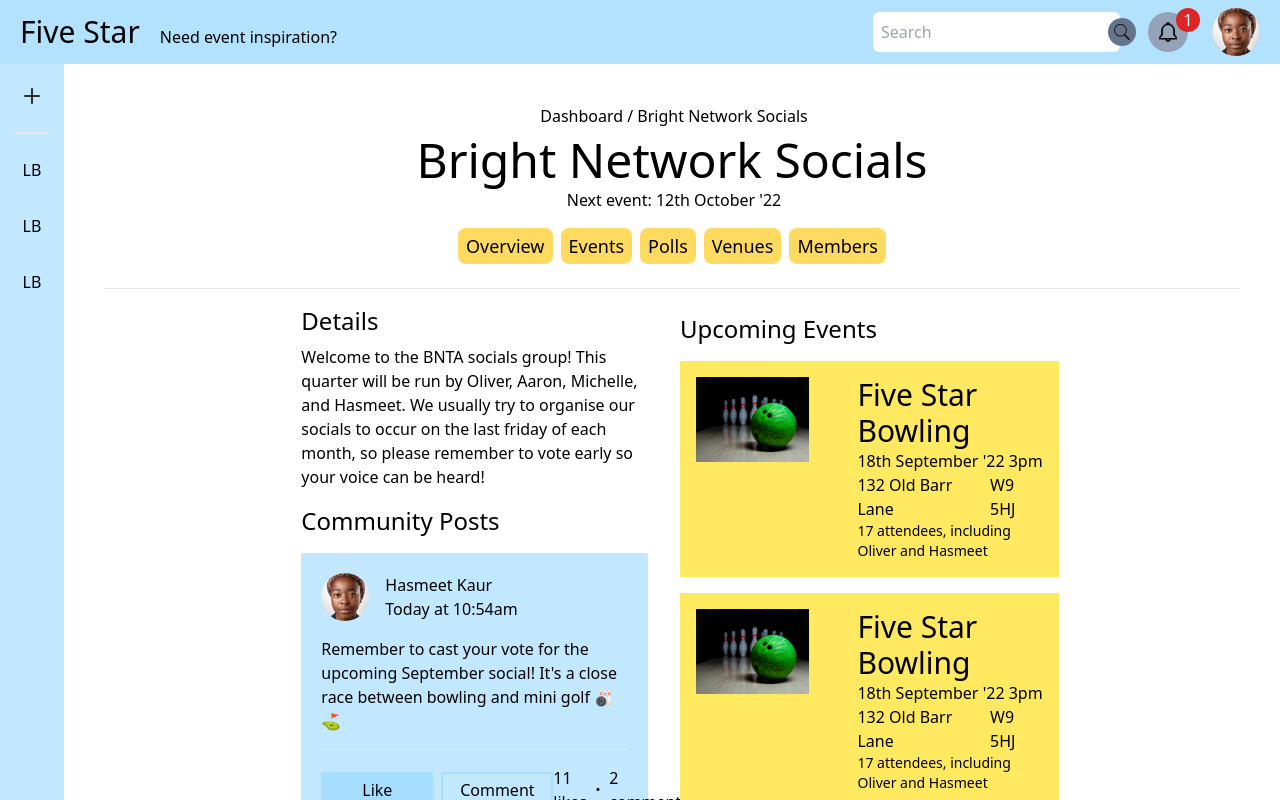
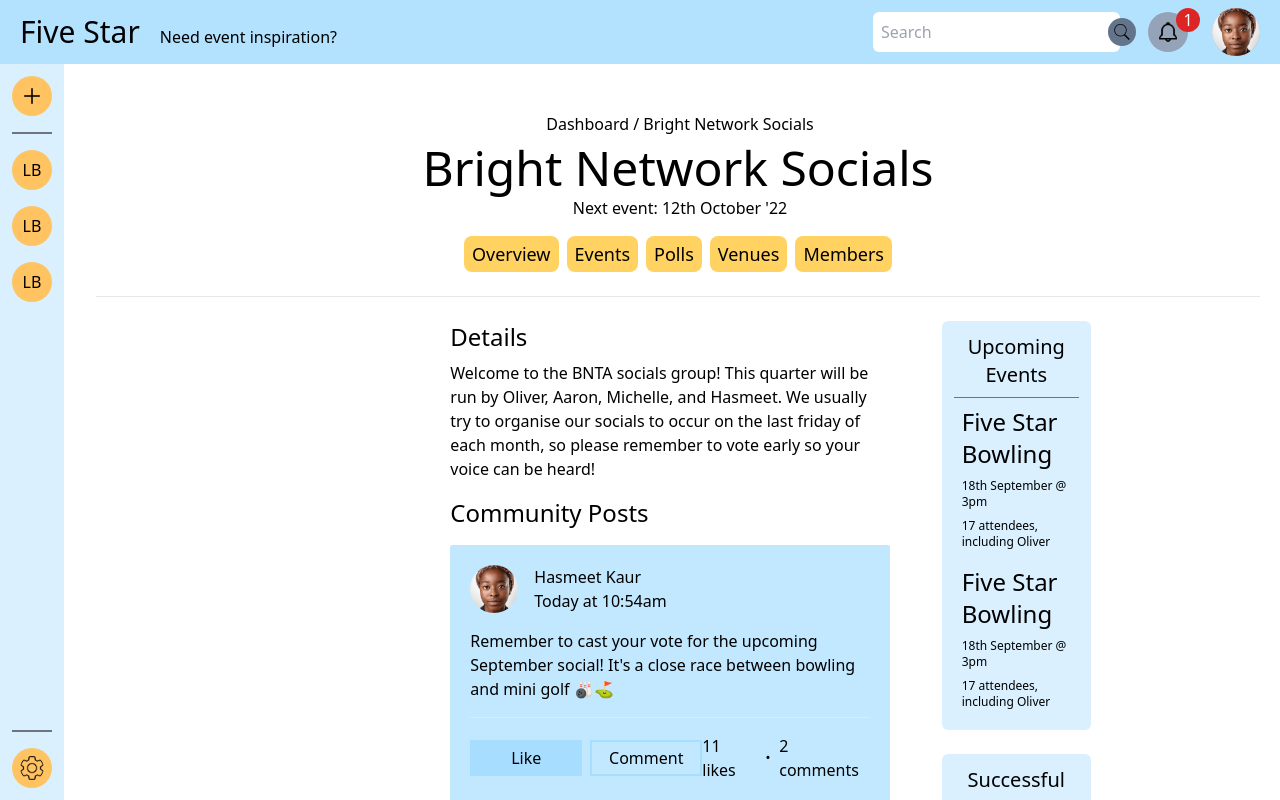
Before and after one commit to LewisBroadhurst/hackathon-app, a React (Create React App) app: page /groupOverview in a window 1280 px wide. Shown: the top 800 px of the page. Built offline with nearby package versions, Linux system fonts and the light colour scheme.

Commit message:
Cleaning up the group overview interface

```diff
--- a/src/Components/DashboardNav/DashboardNav.js
+++ b/src/Components/DashboardNav/DashboardNav.js
@@ -4,7 +4,7 @@ import SearchMag from "../../Assets/SearchMag.png"
 
 const DashboardNav = () => {
   return (
-    <section className="bg-cBlue300">
+    <section className="bg-cBlue300 fixed w-screen">
         <div className="flex flex-row justify-between items-center mx-5 py-2 text-cBlack500">
 
             <div className="flex flex-row items-baseline">
--- a/src/Components/GroupMain/GroupMain.js
+++ b/src/Components/GroupMain/GroupMain.js
@@ -3,7 +3,7 @@ import GroupOverviewEventCard from "../GroupOverviewEventCard/GroupOverviewEvent
 
 const GroupMain = () => {
   return (
-    <section className="m-5 flex flex-col text-cBlack500 lg:m-10">
+    <section className="m-5 flex flex-col text-cBlack500 md:ml-24 md:mt-28">
 
         <div className="pb-6 border-b border-cGrey400 flex flex-col items-center">
 
@@ -15,17 +15,18 @@ const GroupMain = () => {
 
             <nav className="mt-4">
                 <ul className="flex flex-row items-center flex-wrap gap-2 content-around text-xs sm:text-md md:text-lg">
-                    <li className="px-2 py-1 bg-cOrange200 rounded-lg">Overview</li>
-                    <li className="px-2 py-1 bg-cOrange200 rounded-lg">Events</li>
-                    <li className="px-2 py-1 bg-cOrange200 rounded-lg">Polls</li>
-                    <li className="px-2 py-1 bg-cOrange200 rounded-lg">Venues</li>
-                    <li className="px-2 py-1 bg-cOrange200 rounded-lg">Members</li>
+                    <li className="px-2 py-1 bg-cOrange300 rounded-lg">Overview</li>
+                    <li className="px-2 py-1 bg-cOrange300 rounded-lg">Events</li>
+                    <li className="px-2 py-1 bg-cOrange300 rounded-lg">Polls</li>
+                    <li className="px-2 py-1 bg-cOrange300 rounded-lg">Venues</li>
+                    <li className="px-2 py-1 bg-cOrange300 rounded-lg">Members</li>
                 </ul>
             </nav>
         </div>
 
-        <div className="flex flex-col justify-center lg:flex-row">
-            <div className="flex flex-col p-4 mb-2 lg:w-1/3 lg:mr-4">
+        <div className="grid grid-cols-7 gap-5 justify-around mt-6 lg:flex-row">
+
+            <div className="col-start-3 col-end-6 p-4 pt-0 mb-2 lg:mr-4">
                 <div className="mb-4">
                     <h2 className="text-2xl">Details</h2>
                     <p className="mt-2">Welcome to the BNTA socials group! This quarter will be run by Oliver, Aaron, Michelle, and Hasmeet. We usually try to organise our socials to occur on the last friday of each month, so please remember to vote early so your voice can be heard!</p>
@@ -42,26 +43,28 @@ const GroupMain = () => {
                 </div>
             </div>
 
-            <div className="flex flex-col gap-6 md:flex-row lg:flex-col lg:w-1/3 lg:mt-6">
-                <div className="first-letter:md:w-1/2 lg:w-full">
-                    <h3 className="text-2xl pb-2 lg:pb-4">Upcoming Events</h3>
+            <div className="col-start-6 col-end-7 flex flex-col gap-6 w-full">
 
-                    <div className="flex flex-col gap-4">
+                <div className="bg-cBlue100 rounded-md p-3">
+                    <h3 className="text-xl pb-2 text-center border-b border-cMono300">Upcoming Events</h3>
+
+                    <div className="flex flex-col w-full">
                         <GroupOverviewEventCard />
 
                         <GroupOverviewEventCard />
                     </div>
                 </div>
 
-                <div className="first-letter:md:w-1/2 lg:w-full">
-                    <h3 className="text-2xl pb-2 lg:pb-4">Upcoming Events</h3>
+                <div className="bg-cBlue100 rounded-md p-3">
+                    <h3 className="text-xl pb-2 text-center border-b border-cMono300">Successful Events</h3>
 
-                    <div className="flex flex-col gap-4">
+                    <div className="flex flex-col w-full">
                         <GroupOverviewEventCard />
 
                         <GroupOverviewEventCard />
                     </div>
                 </div>
+
             </div>
         </div>
 
--- a/src/Components/GroupNavSidebar/GroupNavSidebar.js
+++ b/src/Components/GroupNavSidebar/GroupNavSidebar.js
@@ -3,26 +3,26 @@ import Settings from "../../Assets/settings.png";
 
 const GroupNavSidebar = () => {
   return (
-    <section className="hidden bg-cBlue200 md:flex">
+    <section className="hidden bg-cBlue100 mt-16 md:flex">
 
         <div className="h-full flex flex-col justify-between items-center p-3">
-          <div>
-            <div className="w-10 bg-cYellow300 rounded-full p-3">
+          <div className="">
+            <div className="w-10 bg-cOrange500 rounded-full p-3">
               <img src={Plus} alt="" className="" />
             </div>
 
-            <div className="border-t-2 my-4 border-cGrey400"></div>
+            <div className="border-t-2 my-4 border-cMono300"></div>
 
-            <div className="w-10 bg-cYellow300 rounded-full p-2 text-center mb-4">LB</div>
+            <div className="w-10 bg-cOrange500 rounded-full p-2 text-center mb-4">LB</div>
 
-            <div className="w-10 bg-cYellow300 rounded-full p-2 text-center mb-4">LB</div>
+            <div className="w-10 bg-cOrange500 rounded-full p-2 text-center mb-4">LB</div>
 
-            <div className="w-10 bg-cYellow300 rounded-full p-2 text-center mb-4">LB</div>
+            <div className="w-10 bg-cOrange500 rounded-full p-2 text-center mb-4">LB</div>
           </div>
 
 
-          <div className="w-8">
-            <img src={Settings} alt="" className="border-t-2 pt-4 border-cGrey400 p-0.5" />
+          <div className="w-10 border-t-2 border-cMono300 pt-4">
+            <img src={Settings} alt="" className=" bg-cOrange500 rounded-full p-2" />
           </div>
         </div>
 
--- a/src/Components/GroupOverviewEventCard/GroupOverviewEventCard.js
+++ b/src/Components/GroupOverviewEventCard/GroupOverviewEventCard.js
@@ -1,27 +1,12 @@
-import Bowling from "../../Assets/bowling.avif";
 
 const GroupOverviewEventCard = () => {
   return (
-    <section className="flex flex-row justify-center gap-12 bg-cOrange100 py-4 px-4">
-        <div className="w-44">
-            <img src={Bowling} alt="" />
-        </div>
+    <section className="flex flex-col justify-center items-center bg-cBlue100 rounded-md py-2 px-2 w-full">
+        <h2 className="text-2xl">Five Star Bowling</h2>
 
-        <div className="flex flex-col justify-between">
-            <h2 className="text-3xl">Five Star Bowling</h2>
+        <span className="text-xs my-2">18th September @ 3pm</span>
 
-            <div className="flex flex-row justify-between">
-                <span>18th September '22</span>
-                <span>3pm</span>
-            </div>
-
-            <div className="flex flex-row justify-between">
-                <span>132 Old Barr Lane</span>
-                <span>W9 5HJ</span>
-            </div>
-
-            <span className="text-sm">17 attendees, including Oliver and Hasmeet</span>
-        </div>
+        <span className="text-xs">17 attendees, including Oliver</span>
     </section>
   )
 }
--- a/src/Routes/GroupOverview.js
+++ b/src/Routes/GroupOverview.js
@@ -8,12 +8,14 @@ const GroupOverview = () => {
     <section className="h-screen flex flex-col">
         <DashboardNav />
 
-        <div className="flex flex-row h-full">
+        <div className="flex flex-row">
+          <div className="flex fixed h-screen">
             <GroupNavSidebar />
+          </div>
 
-            <div className="flex flex-col items-stretch h-full w-full">
-              <GroupMain />
-            </div>
+          <div className="flex flex-col items-stretch w-full">
+            <GroupMain />
+          </div>
         </div>
     </section>
   )
--- a/tailwind.config.js
+++ b/tailwind.config.js
@@ -26,7 +26,7 @@ module.exports = {
         cOrange200: "#FFDA61",
         cOrange300: "#FFD261",
         cOrange400: "#FFCC61",
-        cOrange500: "#6c757d",
+        cOrange500: "#FFC361",
       }
     },
   },
```
